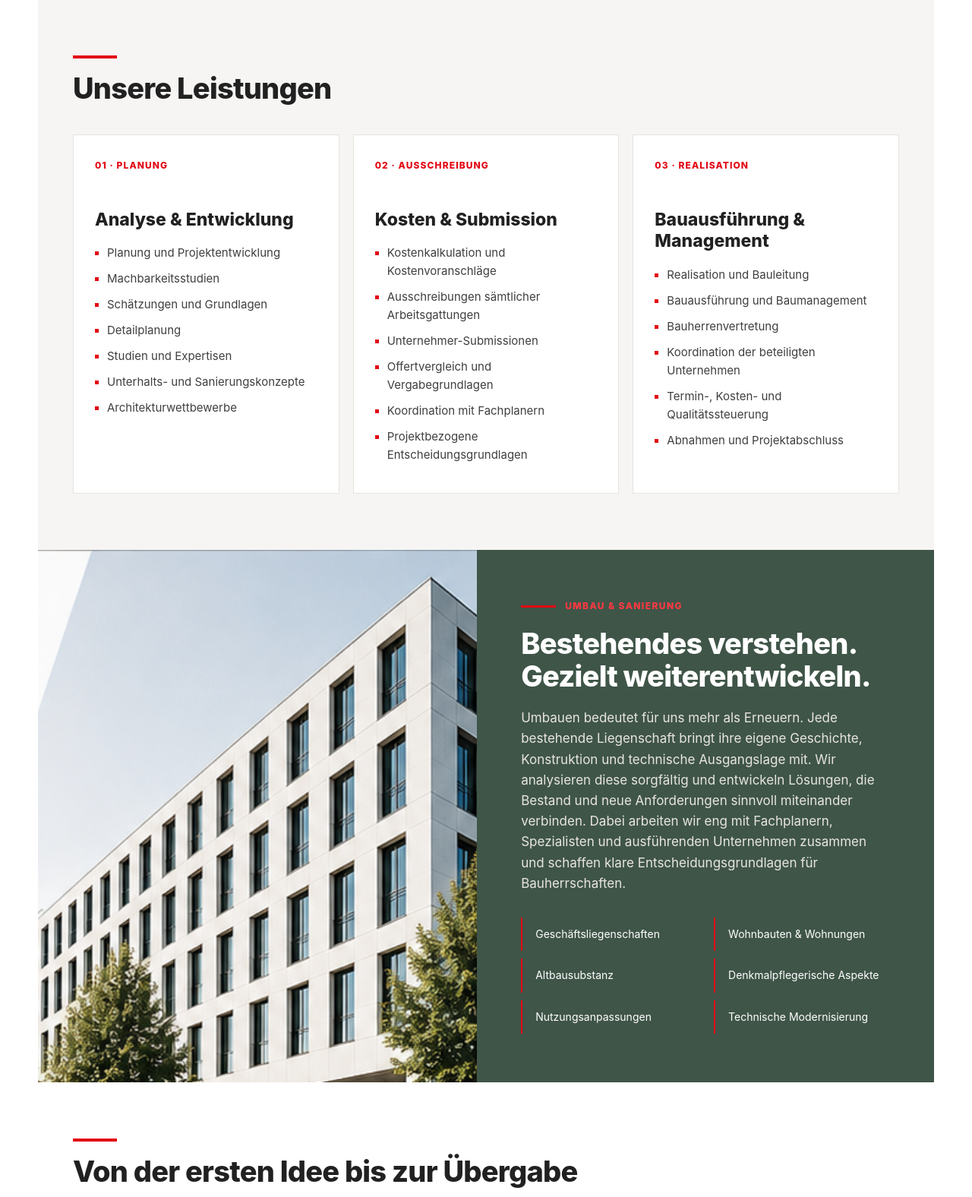
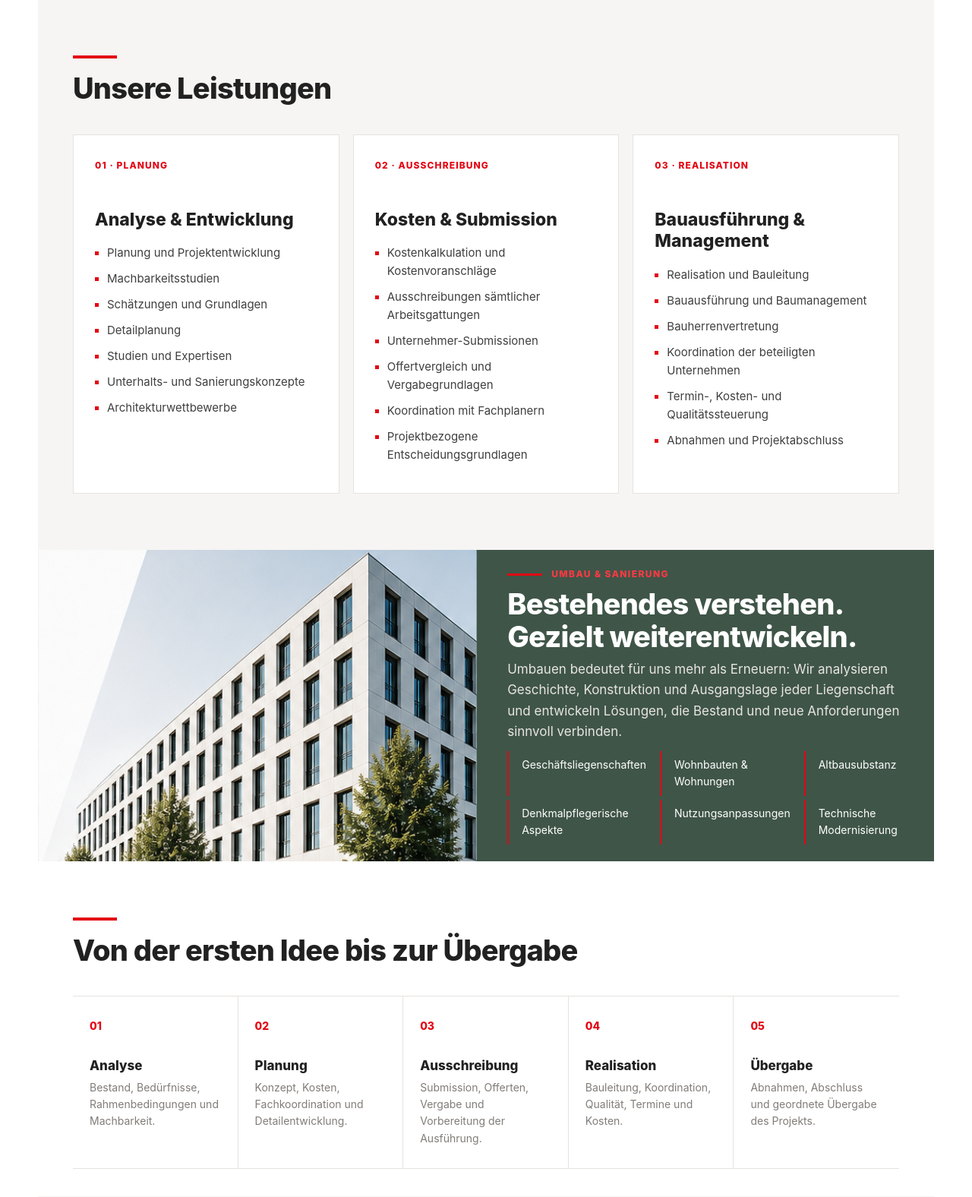
Before and after one commit to C1TYPL4NA3/Cityplan, a Laravel app: page /profil in a window 1280 px wide. Shown: the part 1992-3568 px from the top of the page at 76% size. Run offline with Laravel 12, Linux system fonts and the light colour scheme; data comes from the database, SQL or seed files in the repository; data that the repository does not hold is empty; style sheets or scripts are compiled from the project's sources.

Commit message:
Reduce height of "Umbau & Sanierung" feature block on Profil page
Tightened padding/margins and switched the point-tag grid to 3
columns, and shortened the feature paragraph (also updated in the
seeder default). Brings the block from ~700px to ~409px (~42%
shorter) while keeping all text fully readable and all six tags.

Co-Authored-By: Claude Sonnet 5 <noreply@anthropic.com>
Claude-Session: https://claude.ai/code/session_01CLQa1mtgdquPHKNvVop5ic

```diff
--- a/database/seeders/DatabaseSeeder.php
+++ b/database/seeders/DatabaseSeeder.php
@@ -133,7 +133,7 @@ class DatabaseSeeder extends Seeder
                 ]],
             ],
             'feature_heading' => 'Bestehendes verstehen. Gezielt weiterentwickeln.',
-            'feature_text' => 'Umbauen bedeutet für uns mehr als Erneuern. Jede bestehende Liegenschaft bringt ihre eigene Geschichte, Konstruktion und technische Ausgangslage mit. Wir analysieren diese sorgfältig und entwickeln Lösungen, die Bestand und neue Anforderungen sinnvoll miteinander verbinden. Dabei arbeiten wir eng mit Fachplanern, Spezialisten und ausführenden Unternehmen zusammen und schaffen klare Entscheidungsgrundlagen für Bauherrschaften.',
+            'feature_text' => 'Umbauen bedeutet für uns mehr als Erneuern: Wir analysieren Geschichte, Konstruktion und Ausgangslage jeder Liegenschaft und entwickeln Lösungen, die Bestand und neue Anforderungen sinnvoll verbinden.',
             'feature_image' => 'seed/profile/profil-feature-green.png',
             'feature_image_alt' => 'Sanierte Bestandsarchitektur',
             'feature_points' => [
--- a/resources/css/app.css
+++ b/resources/css/app.css
@@ -935,20 +935,20 @@ img {
 .profile-feature {
     display: grid;
     grid-template-columns: 49% 51%;
-    min-height: 500px;
+    min-height: 250px;
     background: var(--color-green);
     color: #fff;
     overflow: hidden;
 }
 
 .profile-feature__image {
-    min-height: 500px;
+    min-height: 250px;
     background-size: cover;
     background-position: center;
 }
 
 .profile-feature__content {
-    padding: 64px 58px;
+    padding: 22px 40px;
     display: flex;
     flex-direction: column;
     justify-content: center;
@@ -956,28 +956,29 @@ img {
 
 .profile-feature__content .eyebrow {
     color: #ff3942;
+    margin-bottom: 8px;
 }
 
 .profile-feature__content h2 {
-    margin-bottom: 20px;
+    margin-bottom: 8px;
     color: #fff;
 }
 
 .profile-feature__content p {
     color: #e8e5e1;
     font-size: var(--body-size);
-    margin-bottom: 18px;
+    margin-bottom: 8px;
 }
 
 .profile-feature-points {
-    margin-top: 13px;
-    display: grid;
-    grid-template-columns: 1fr 1fr;
-    gap: 10px 22px;
+    margin-top: 4px;
+    display: grid;
+    grid-template-columns: 1fr 1fr 1fr;
+    gap: 5px 18px;
 }
 
 .profile-feature-point {
-    padding: 11px 0 11px 17px;
+    padding: 7px 0 7px 17px;
     border-left: 2px solid var(--color-red);
     font-size: 14px;
     color: #fff;
```
